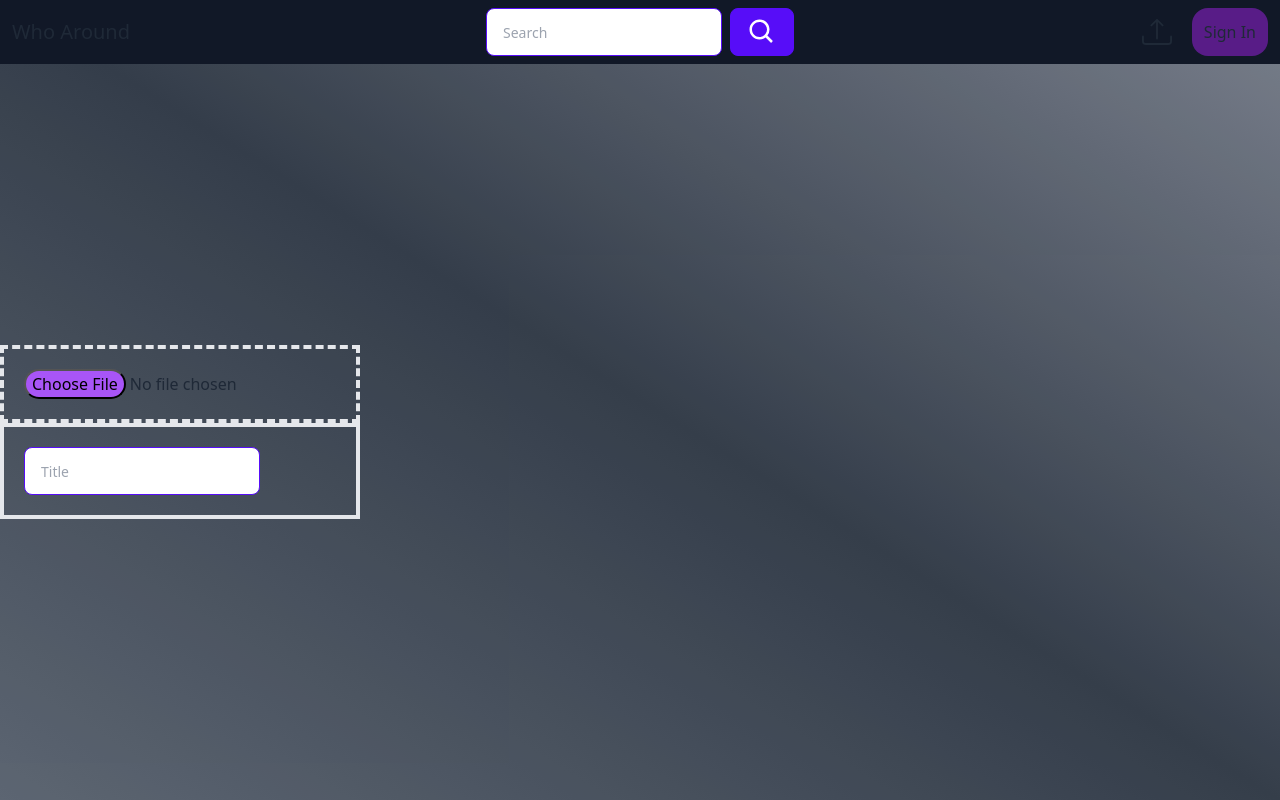
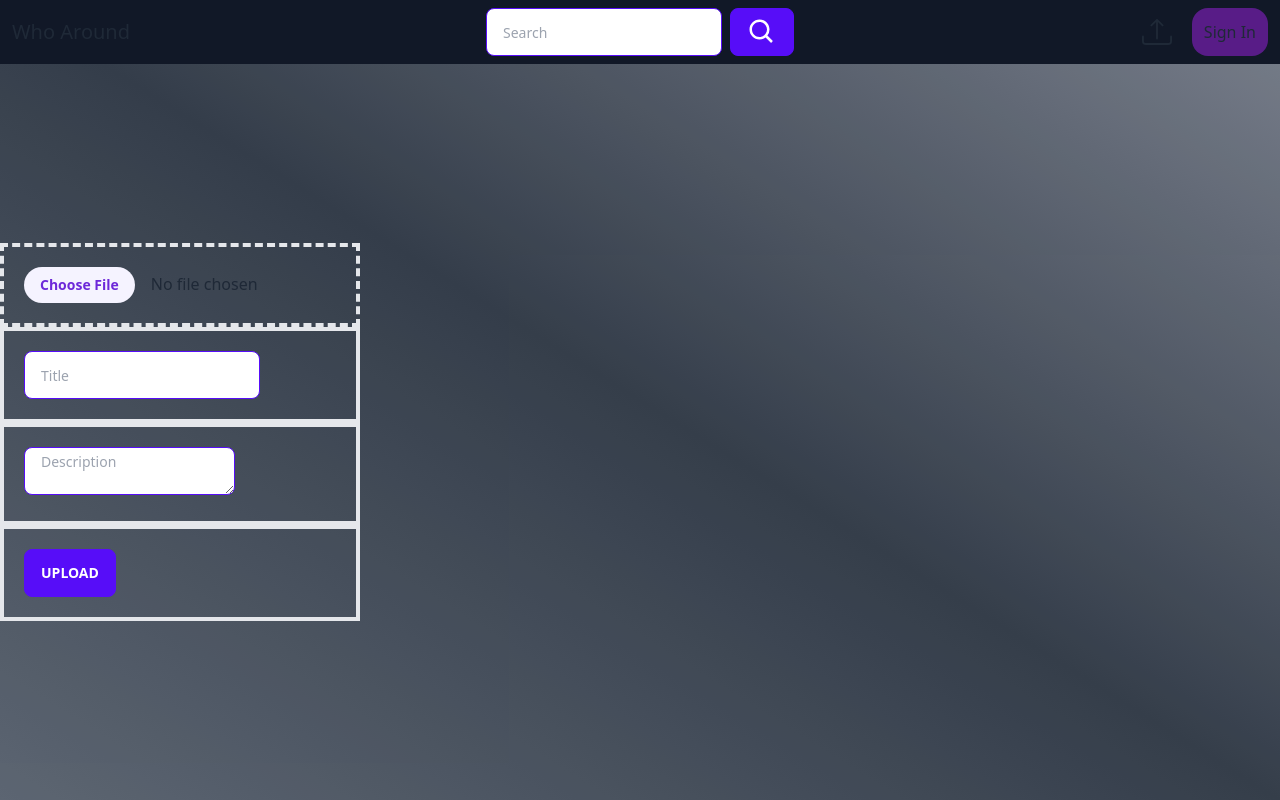
Before and after one commit to NeoPrint3D/neo-svg, a React (Vite) app: page /upload in a window 1280 px wide. Built offline with nearby package versions, Linux system fonts and the light colour scheme; no server answers; the database is empty; a web font is replaced by a local one.

Commit message:
got posting working

```diff
--- a/src/App.jsx
+++ b/src/App.jsx
@@ -107,8 +107,8 @@ function App() {
               <Home users={users} search={search} currentUser={currentUser} />
             }
           />
-          <Route path="/upload" element={<Upload />} />
-          <Route path="/post/:id" element={<Post />} />
+          <Route path="/upload" element={<Upload currentUser={currentUser} />} />
+          <Route path="/post/:id" element={<Post/>} />
         </Routes>
       </main>
     </div>
--- a/src/pages/Upload.jsx
+++ b/src/pages/Upload.jsx
@@ -1,29 +1,75 @@
 import { db, storage } from "../utils/firebase";
-import { doc, addDoc, collection, updateDoc } from "firebase/firestore";
+import { addDoc, collection, updateDoc } from "firebase/firestore";
 import { useState, useEffect } from "react";
-
+import { ref, uploadBytesResumable, getDownloadURL } from "firebase/storage";
 function Upload(props) {
   const { currentUser } = props;
   const [title, setTitle] = useState("");
   const [description, setDescription] = useState("");
   const [file, setFile] = useState("");
-  const postRef = collection(db, "posts");
+  const [progress, setProgress] = useState(0);
 
-  async function SubmitPost() {
-    await addDoc(postRef, {
-      title: title,
-      authorId: currentUser.uid,
-      date: (Date.now() / 1000) | 0,
-      downloadLink: downloadLink,
-      like: 0,
-    });
+  useEffect(() => {
+    console.log("currentUser", currentUser);
+  }, []);
+
+  async function handleSubmit(e) {
+    e.preventDefault();
+    console.log(currentUser);
+
+    const fileRef = ref(storage, `${currentUser.uid}/${file.name}`);
+    const uploadTask = uploadBytesResumable(fileRef, file);
+    uploadTask.on(
+      "state_changed",
+      (snapshot) => {
+        switch (snapshot.state) {
+          case "paused":
+            console.log("Upload is paused");
+            break;
+          case "running":
+
+            setProgress(
+              true
+            );
+            break;
+        }
+      },
+      (error) => {
+        console.log(error);
+      },
+      async () => {
+        const downloadURL = await getDownloadURL(fileRef);
+        console.log("downloadURL", downloadURL);
+        await addDoc(collection(db, "posts"), {
+          title,
+          description,
+          file: downloadURL,
+          createdAt: new Date(),
+          user: {
+            uid: currentUser.uid,
+            name: currentUser.displayName,
+            profilePic: currentUser.photoURL,
+          },
+        });
+        setProgress(0);
+      }
+    );
+
+    setTitle("");
+    setDescription("");
+    setFile("");
   }
 
   return (
     <div className="flex items-center justify-start bg-gray-100/10 h-[calc(100vh-4rem)] ">
       <form>
         <div className="p-5 border-4 border-dashed ">
-          <input type="file" className="file:bg-purple-500 file:rounded-2xl" />
+          <input
+            type="file"
+            className="file:mr-4 file:py-2 file:px-4 file:rounded-full file:border-0 file:text-sm file:font-semibold
+                    file:bg-violet-50 file:text-violet-700"
+            onChange={(e) => setFile(e.target.files[0])}
+          />
         </div>
         <div className="p-5 border-4 ">
           <input
@@ -34,6 +80,19 @@ function Upload(props) {
             onChange={(e) => setTitle(e.target.value)}
           />
         </div>
+        <div className="p-5 border-4 ">
+          <textarea
+            className="input input-primary input-bordered"
+            placeholder="Description"
+            value={description}
+            onChange={(e) => setDescription(e.target.value)}
+          />
+        </div>
+        <div className="p-5 border-4 ">
+          <button className="btn btn-primary" onClick={handleSubmit}>
+            Upload
+          </button>
+        </div>
       </form>
     </div>
   );
```
